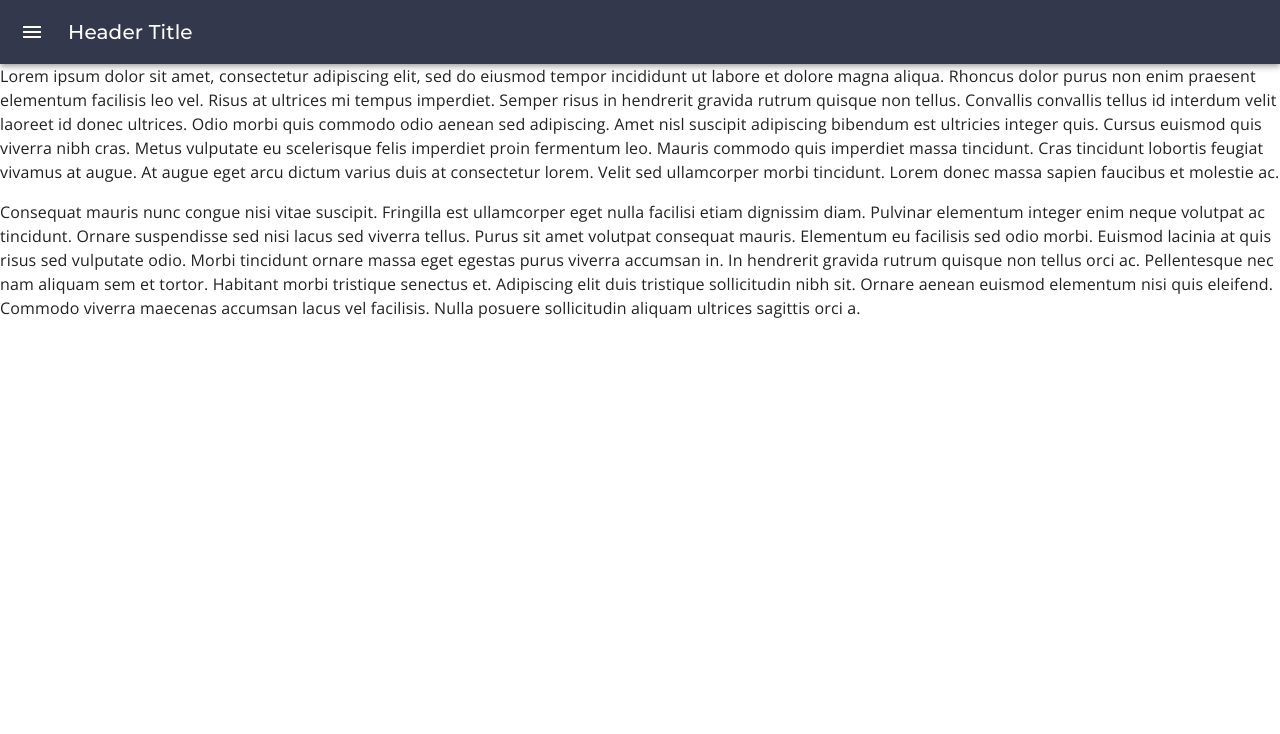
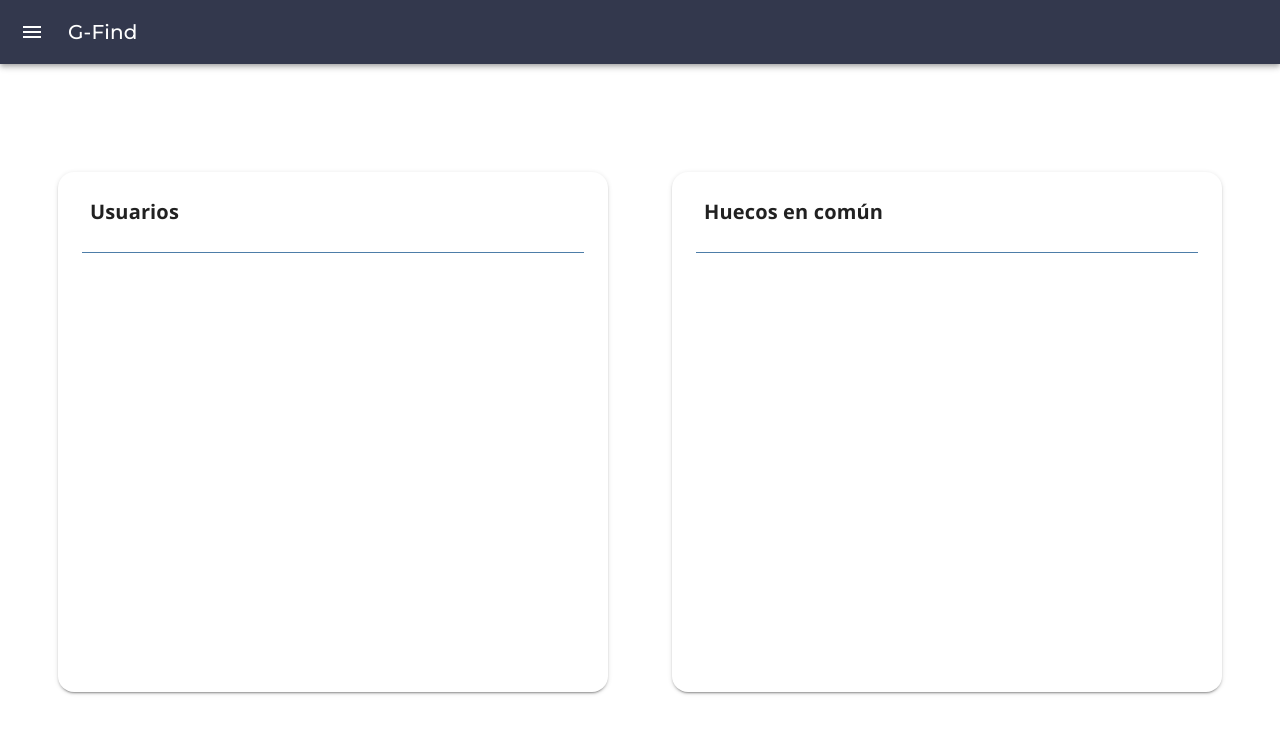
Before and after one commit to dgop92/GFind, a React (Create React App) app: page /find in a window 1280 px wide. Shown: the top 734 px of the page. Built offline with nearby package versions, Linux system fonts and the light colour scheme.

Commit message:
feat: setup router

```diff
--- a/package.json
+++ b/package.json
@@ -12,6 +12,7 @@
     "@testing-library/user-event": "^12.8.3",
     "react": "^17.0.2",
     "react-dom": "^17.0.2",
+    "react-router-dom": "^6.0.2",
     "react-scripts": "4.0.3",
     "web-vitals": "^1.1.2"
   },
--- a/src/components/App.jsx
+++ b/src/components/App.jsx
@@ -2,6 +2,7 @@ import React, { useState } from "react";
 import CssBaseline from "@mui/material/CssBaseline";
 import useMediaQuery from "@mui/material/useMediaQuery";
 import { createTheme, ThemeProvider } from "@mui/material/styles";
+import { BrowserRouter } from "react-router-dom";
 import Box from "@mui/material/Box";
 import { lightThemeOptions } from "../styles/theme";
 import Sidebar from "./base/Sidebar";
@@ -26,6 +27,7 @@ function App() {
     <Box sx={{ display: "flex", height: "100vh" }}>
       <CssBaseline />
       <ThemeProvider theme={theme}>
+        <BrowserRouter>
           <Sidebar
             open={open}
             handleDrawerClose={handleDrawerClose}
@@ -34,14 +36,15 @@ function App() {
           <Box
             sx={{
               display: "flex",
-            flexDirection: "column",
               flex: "1",
               overflowY: "auto",
+              flexDirection: "column",
             }}
           >
             {!fixedSidebar && <AppBar handleDrawerOpen={handleDrawerOpen} />}
             <Main />
           </Box>
+        </BrowserRouter>
       </ThemeProvider>
     </Box>
   );
--- a/src/components/base/AppBar.jsx
+++ b/src/components/base/AppBar.jsx
@@ -8,7 +8,7 @@ import MenuIcon from "@mui/icons-material/Menu";
 export default function AppBar({ handleDrawerOpen }) {
   return (
     <MuiAppBar
-      position="static"
+      position="sticky"
       sx={{
         ".MuiTypography-root": {
           fontFamily: (theme) => theme.typography.titleFontFamily,
@@ -26,7 +26,7 @@ export default function AppBar({ handleDrawerOpen }) {
           <MenuIcon />
         </IconButton>
         <Typography variant="h6" noWrap component="div">
-          Header Title
+          G-Find
         </Typography>
       </Toolbar>
     </MuiAppBar>
--- a/src/components/base/Main.jsx
+++ b/src/components/base/Main.jsx
@@ -1,35 +1,22 @@
 import React from "react";
-import Typography from "@mui/material/Typography";
+import Box from "@mui/material/Box";
+import { Route, Routes, Navigate } from "react-router-dom";
+import Register from "../core/Register";
+import Find from "../core/Find";
+import Analyze from "../core/Analyze";
 
 export default function Main() {
   return (
-    <main>
-      <Typography paragraph>
-        Lorem ipsum dolor sit amet, consectetur adipiscing elit, sed do eiusmod tempor
-        incididunt ut labore et dolore magna aliqua. Rhoncus dolor purus non enim
-        praesent elementum facilisis leo vel. Risus at ultrices mi tempus imperdiet.
-        Semper risus in hendrerit gravida rutrum quisque non tellus. Convallis convallis
-        tellus id interdum velit laoreet id donec ultrices. Odio morbi quis commodo odio
-        aenean sed adipiscing. Amet nisl suscipit adipiscing bibendum est ultricies
-        integer quis. Cursus euismod quis viverra nibh cras. Metus vulputate eu
-        scelerisque felis imperdiet proin fermentum leo. Mauris commodo quis imperdiet
-        massa tincidunt. Cras tincidunt lobortis feugiat vivamus at augue. At augue eget
-        arcu dictum varius duis at consectetur lorem. Velit sed ullamcorper morbi
-        tincidunt. Lorem donec massa sapien faucibus et molestie ac.
-      </Typography>
-      <Typography paragraph>
-        Consequat mauris nunc congue nisi vitae suscipit. Fringilla est ullamcorper eget
-        nulla facilisi etiam dignissim diam. Pulvinar elementum integer enim neque
-        volutpat ac tincidunt. Ornare suspendisse sed nisi lacus sed viverra tellus.
-        Purus sit amet volutpat consequat mauris. Elementum eu facilisis sed odio morbi.
-        Euismod lacinia at quis risus sed vulputate odio. Morbi tincidunt ornare massa
-        eget egestas purus viverra accumsan in. In hendrerit gravida rutrum quisque non
-        tellus orci ac. Pellentesque nec nam aliquam sem et tortor. Habitant morbi
-        tristique senectus et. Adipiscing elit duis tristique sollicitudin nibh sit.
-        Ornare aenean euismod elementum nisi quis eleifend. Commodo viverra maecenas
-        accumsan lacus vel facilisis. Nulla posuere sollicitudin aliquam ultrices
-        sagittis orci a.
-      </Typography>
-    </main>
+    <Box
+      component="main"
+      sx={{ display: "flex", flexGrow: 1, flexDirection: "column", padding: "1rem" }}
+    >
+      <Routes>
+        <Route path="/register" element={<Register />} />
+        <Route path="/find" element={<Find />} />
+        <Route path="/analyze" element={<Analyze />} />
+        <Route path="*" element={<Navigate replace to="/register" />} />
+      </Routes>
+    </Box>
   );
 }
--- a/src/components/base/Sidebar.jsx
+++ b/src/components/base/Sidebar.jsx
@@ -18,14 +18,17 @@ const sidebarItemsData = [
   {
     name: "Registrase",
     iconClass: HowToRegIcon,
+    path: "/register",
   },
   {
     name: "Encontrar huecos",
     iconClass: SpaceBarIcon,
+    path: "/find",
   },
   {
     name: "Analizar reuniones",
     iconClass: GroupsIcon,
+    path: "/analyze",
   },
 ];
 
@@ -44,7 +47,7 @@ const DrawerHeader = styled("div")(({ theme }) => ({
   justifyContent: "center",
 }));
 
-function SidebarItem({ name, iconClass: IconClass }) {
+function SidebarItem({ name, path, iconClass: IconClass }) {
   return (
     <ListItem
       button
@@ -57,6 +60,8 @@ function SidebarItem({ name, iconClass: IconClass }) {
         mb: 1.2,
         // border: (theme) => `${theme.palette.secondary.main} solid 2px`,
       }}
+      component="a"
+      href={path}
     >
       <ListItemIcon
         sx={{
@@ -100,9 +105,14 @@ export default function Sidebar({ open, handleDrawerClose, drawerProps }) {
           G-Find
         </Typography>
       </DrawerHeader>
-      <List sx={{ p: 1 }}>
+      <List component="nav" sx={{ p: 1 }}>
         {sidebarItemsData.map((data) => (
-          <SidebarItem key={data.name} name={data.name} iconClass={data.iconClass} />
+          <SidebarItem
+            key={data.name}
+            name={data.name}
+            path={data.path}
+            iconClass={data.iconClass}
+          />
         ))}
       </List>
     </Drawer>
--- /dev/null
+++ b/src/components/core/Analyze.jsx
@@ -0,0 +1,5 @@
+import React from "react";
+
+export default function Analyze() {
+  return <div>analize</div>;
+}
--- /dev/null
+++ b/src/components/core/Find.jsx
@@ -0,0 +1,46 @@
+import React from "react";
+import Typography from "@mui/material/Typography";
+import Box from "@mui/material/Box";
+import Paper from "@mui/material/Paper";
+import Divider from "@mui/material/Divider";
+
+export default function Find() {
+  return (
+    <Box
+      sx={{
+        display: "flex",
+        alignItems: "center",
+        flexGrow: 1,
+        justifyContent: "center",
+        flexDirection: {
+          xs: "column",
+          md: "row",
+        },
+      }}
+    >
+      <FindNameContainer name="Usuarios" />
+      <FindNameContainer name="Huecos en común" />
+    </Box>
+  );
+}
+
+function FindNameContainer({ name }) {
+  return (
+    <Paper
+      component="section"
+      elevation={2}
+      sx={{
+        width: "90vw",
+        maxWidth: 550,
+        margin: "1.5rem 2rem",
+        height: "65vh",
+        borderRadius: (theme) => theme.spacing(2),
+      }}
+    >
+      <Typography variant="h6" sx={{ padding: "1.5rem 2rem", fontWeight: 700 }}>
+        {name}
+      </Typography>
+      <Divider sx={{ borderColor: (theme) => theme.palette.secondary.main, mx: 3 }} />
+    </Paper>
+  );
+}
--- /dev/null
+++ b/src/components/core/Register.jsx
@@ -0,0 +1,5 @@
+import React from "react";
+
+export default function Register() {
+  return <div>register</div>;
+}
```
Also changed, not shown: 1 other file (tests, documents, lock files or other folders). Lines whose indentation alone changed are shown as unchanged.
